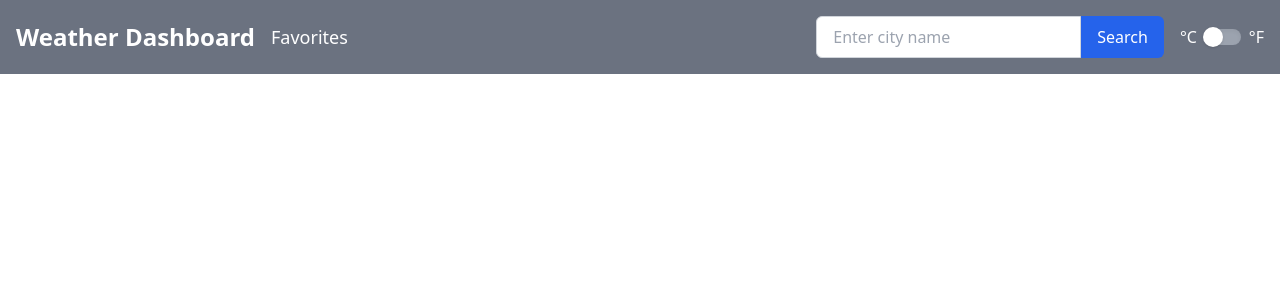
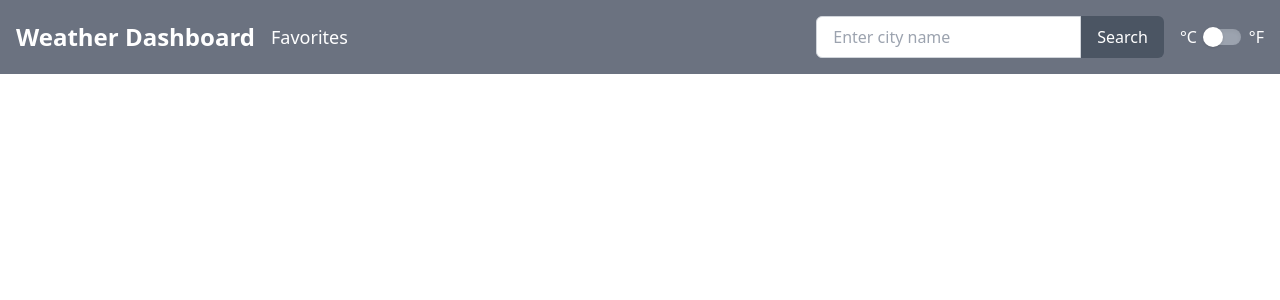
Before and after one commit to hasantohidul/weather-dashboard, a React (Create React App) app: page / in a window 1280 px wide. Shown: the top 300 px of the page. Built offline with nearby package versions, Linux system fonts and the light colour scheme; no server answers.

Commit message:
style(SearchBar): change button background color

```diff
--- a/src/components/SearchBar.jsx
+++ b/src/components/SearchBar.jsx
@@ -27,7 +27,7 @@ const SearchBar = () => {
       />
       <button
         type="submit"
-        className="px-4 py-2 bg-blue-600 text-white rounded-r-md hover:bg-blue-700 focus:ring-2 focus:ring-blue-600:"
+        className="px-4 py-2  text-white rounded-r-md bg-gray-600 hover:bg-gray-700 focus:ring-2 focus:ring-blue-600:"
         aria-label="Search"
       >
         Search
```
